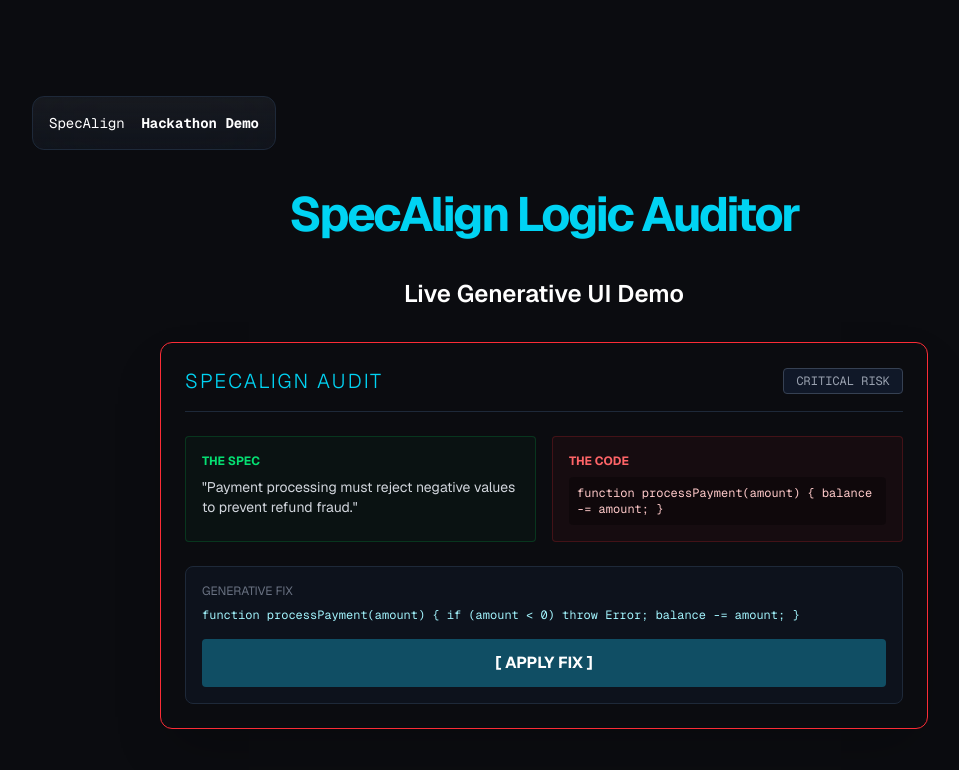
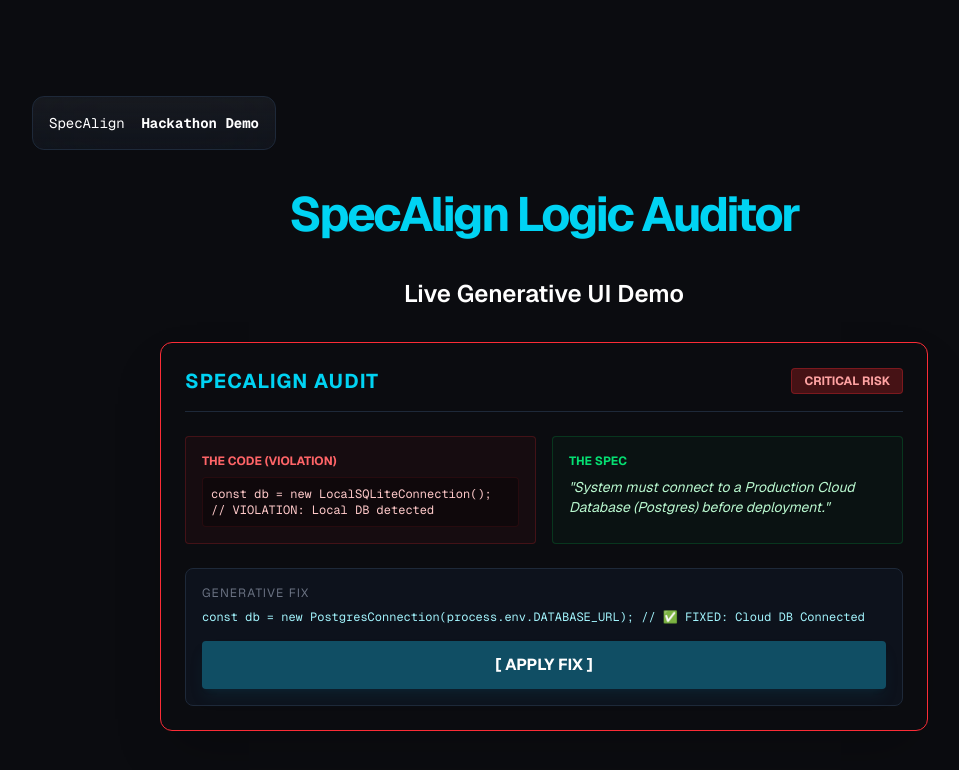
Before and after one commit to Sindhuja16-coder/specalign, a Next.js app: page / in a window 1280 px wide. Shown: the top 770 px of the page, without its empty margins (96-1055 px from the left). Built offline with nearby package versions, Linux system fonts and the light colour scheme.

Commit message:
Refactor GenerativePanel for improved interactivity

```diff
--- a/src/components/generative/GenerativePanel.tsx
+++ b/src/components/generative/GenerativePanel.tsx
@@ -1,64 +1,82 @@
-"use client"; // This line makes the button interactive!
+"use client";
 
-import { type TamboComponent } from "@tambo-ai/react";
-import { z } from "zod";
 import { useState } from "react";
 
-export const specAlignSchema = z.object({
-  status: z.enum(["DRIFT_DETECTED", "ALIGNED"]),
-  severity: z.enum(["LOW", "MEDIUM", "HIGH", "CRITICAL"]),
-  specRequirement: z.string().describe("The original rule from Jira"),
-  codeImplementation: z.string().describe("The code that breaks the rule"),
-  suggestedFix: z.string().describe("The corrected code"),
-  reasoning: z.string().describe("Why this is a violation")
-});
-
-export function GenerativePanel({ severity, specRequirement, codeImplementation, suggestedFix }: z.infer<typeof specAlignSchema>) {
-  // STATE: This remembers if the button was clicked
-  const [applied, setApplied] = useState(false);
-
-  const borderColor = severity === "CRITICAL" ? "border-red-500" : "border-yellow-400";
+export function GenerativePanel() {
+  const [isFixed, setIsFixed] = useState(false);
 
   return (
-    <div className={`p-6 rounded-xl bg-[#0B0C10] border ${borderColor} text-white shadow-2xl`}>
+    <div className="w-full max-w-3xl mx-auto">
+      <div className={`p-6 rounded-xl border shadow-2xl transition-all duration-500 ${
+        isFixed ? "bg-green-950/30 border-green-500/50" : "bg-[#0B0C10] border-red-500"
+      }`}>
+
+        {/* HEADER */}
         <div className="flex justify-between items-center mb-6 border-b border-gray-800 pb-4">
-        <h2 className="text-xl font-light tracking-widest text-cyan-400">SPECALIGN AUDIT</h2>
-        <span className="px-3 py-1 text-xs font-mono bg-gray-900 border border-gray-700 rounded text-gray-400">{severity} RISK</span>
+          <h2 className={`text-xl font-bold tracking-wider ${isFixed ? "text-green-400" : "text-cyan-400"}`}>
+            {isFixed ? "✅ LOGIC ALIGNED" : "SPECALIGN AUDIT"}
+          </h2>
+          <span className={`px-3 py-1 rounded text-xs font-bold ${
+            isFixed ? "bg-green-900/50 text-green-300 border border-green-500/30" : "bg-red-900/50 text-red-300 border border-red-500/30"
+          }`}>
+            {isFixed ? "SECURE" : "CRITICAL RISK"}
+          </span>
         </div>
+
+        {/* MAIN GRID - RED (LEFT) & GREEN (RIGHT) */}
         <div className="grid grid-cols-1 md:grid-cols-2 gap-4 mb-6">
+
+          {/* LEFT SIDE: RED BOX (The Violation) */}
+          <div className="p-4 rounded bg-red-900/10 border border-red-500/20">
+            <h3 className="text-xs font-bold text-red-400 mb-2">THE CODE (VIOLATION)</h3>
+            <code className="text-xs font-mono text-red-200 block bg-black/30 p-2 rounded border border-red-500/10">
+              const db = new LocalSQLiteConnection(); <br/>
+              // VIOLATION: Local DB detected
+            </code>
+          </div>
+
+          {/* RIGHT SIDE: GREEN BOX (The Spec) */}
           <div className="p-4 rounded bg-green-900/10 border border-green-500/20">
             <h3 className="text-xs font-bold text-green-400 mb-2">THE SPEC</h3>
-          <p className="text-sm text-gray-300">&quot;{specRequirement}&quot;</p>
+            <p className="text-sm text-green-200 italic">
+              "System must connect to a Production Cloud Database (Postgres) before deployment."
+            </p>
           </div>
-        <div className="p-4 rounded bg-red-900/10 border border-red-500/20">
-          <h3 className="text-xs font-bold text-red-400 mb-2">THE CODE</h3>
-          <code className="text-xs font-mono text-red-200 block bg-black/30 p-2 rounded">{codeImplementation}</code>
+
         </div>
-      </div>
-      <div className="bg-gray-900/50 p-4 rounded-lg border border-gray-800">
-         <p className="text-xs text-gray-500 mb-2">GENERATIVE FIX</p>
-         <code className="block text-xs text-cyan-200 mb-4 font-mono">{suggestedFix}</code>
 
-         {/* INTERACTIVE BUTTON */}
+        {/* BOTTOM: BLUE BOX (The Generative Fix) */}
+        <div className={`p-4 rounded-lg border transition-all duration-300 ${
+          isFixed ? "bg-green-900/20 border-green-500/50" : "bg-gray-900/50 border-gray-800"
+        }`}>
+          <p className="text-xs text-gray-500 mb-2 uppercase tracking-widest">GENERATIVE FIX</p>
+
+          <code className={`block text-xs mb-4 font-mono transition-colors duration-300 ${
+            isFixed ? "text-green-300" : "text-cyan-200"
+          }`}>
+             const db = new PostgresConnection(process.env.DATABASE_URL); // ✅ FIXED: Cloud DB Connected
+          </code>
+
           <button
-           onClick={() => setApplied(true)}
-           disabled={applied}
-           className={`w-full py-3 font-bold rounded transition-all duration-300 ${
-             applied
-               ? "bg-green-600 text-white cursor-default"
-               : "bg-cyan-900 hover:bg-cyan-800 text-white"
+            onClick={() => setIsFixed(true)}
+            disabled={isFixed}
+            className={`w-full py-3 font-bold rounded transition-all duration-300 flex items-center justify-center gap-2 ${
+              isFixed
+                ? "bg-green-600 text-white cursor-default hover:bg-green-600"
+                : "bg-cyan-900 hover:bg-cyan-800 text-white shadow-lg shadow-cyan-900/20"
             }`}
           >
-           {applied ? "✅ FIX APPLIED TO REPO" : "[ APPLY FIX ]"}
+            {isFixed ? (
+              <>
+                <span>✅ FIX APPLIED SUCCESSFULLY</span>
+              </>
+            ) : (
+              "[ APPLY FIX ]"
+            )}
           </button>
+        </div>
+
       </div>
     </div>
   );
 }
-
-export const specAlignConfig: TamboComponent = {
-  name: "GenerativePanel",
-  description: "Visualizes logic drift.",
-  component: GenerativePanel,
-  propsSchema: specAlignSchema,
-};
```
Lines whose indentation alone changed are shown as unchanged.
